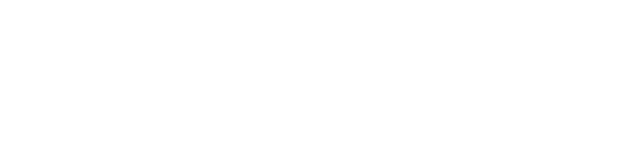
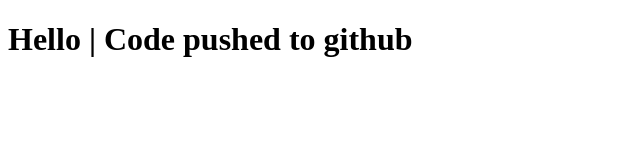
Before and after one commit to Wasiq-Ashraf/General-01, a plain HTML site: page index.html in a window 1280 px wide. Shown: the whole page, without its empty margins (0-640 px from the left). Drawn offline with Linux system fonts and the light colour scheme.

Commit message:
Added h1

```diff
--- a/index.html
+++ b/index.html
@@ -7,6 +7,6 @@
     <title>GITHUB | TUTORIAL</title>
 </head>
 <body>
-    <h1></h1>
+    <h1>Hello | Code pushed to github</h1>
 </body>
 </html>
```
